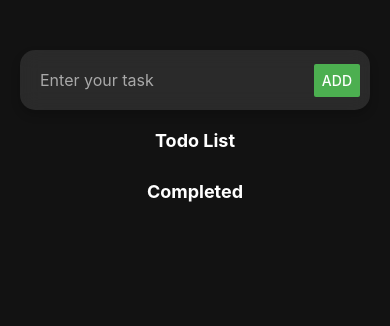
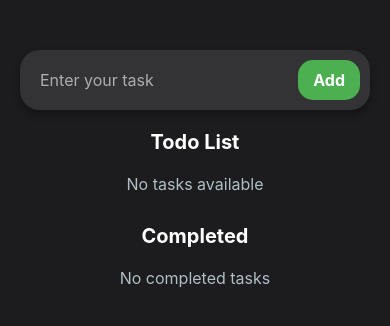
Before and after one commit to chiaraferrara/FirstNativePr, a React Native app: screen / in a window 390 px wide. Shown: the top 326 px of the page. Built offline with nearby package versions, Linux system fonts and the light colour scheme.

Commit message:
todo list without view and text error

```diff
--- a/App.js
+++ b/App.js
@@ -1,6 +1,6 @@
-import { StatusBar } from 'expo-status-bar';
-import { useState } from 'react';
-import { Button, StyleSheet, Text, TextInput, View } from 'react-native';
+import { StatusBar } from "expo-status-bar";
+import { useState } from "react";
+import { Button, StyleSheet, Text, TextInput, View, TouchableOpacity } from "react-native";
 
 export default function App() {
   const [todoList, setTodoList] = useState([]);
@@ -9,7 +9,7 @@ export default function App() {
 
   const submit = () => {
     if (todo.trim() !== "") {
-      setTodoList([...todoList, todo]);
+      setTodoList((currentList) => [...currentList, todo]);
       setTodo("");
     }
   };
@@ -29,50 +29,61 @@ export default function App() {
 
   return (
     <View style={styles.container}>
-      {/* Input Section */}
       <View style={styles.inputContainer}>
         <TextInput
           style={styles.textInput}
           placeholder="Enter your task"
           placeholderTextColor="rgba(255, 255, 255, 0.6)"
           value={todo}
-          onChangeText={(text) => {
-            setTodo(text);
-          }}
+          onChangeText={(text) => setTodo(text)}
         />
-        <Button title="Add" color="#4CAF50" onPress={submit} />
+        <TouchableOpacity style={styles.addButton} onPress={submit}>
+          <Text style={styles.addButtonText}>Add</Text>
+        </TouchableOpacity>
       </View>
 
-      {/* Todo List */}
       <View style={styles.listContainer}>
         <Text style={styles.sectionTitle}>Todo List</Text>
-        {todoList.map((todo, index) => (
+        {todoList.length === 0 ? (
+          <View style={styles.emptyContainer}>
+            <Text style={styles.emptyText}>No tasks available</Text>
+          </View>
+        ) : (
+          todoList.map((todo, index) => (
             <View key={index} style={styles.todoContainer}>
-            <Text style={styles.title}>{todo}</Text>
+              <Text style={styles.todoText}>{todo}</Text>
               <View style={styles.buttonContainer}>
-              <Button
-                title="✔"
-                color="#4CAF50"
+                <TouchableOpacity
+                  style={[styles.actionButton, styles.completeButton]}
                   onPress={() => completeTodo(index)}
-              />
-              <Button
-                title="✖"
-                color="#F44336"
+                >
+                  <Text style={styles.buttonText}>✔</Text>
+                </TouchableOpacity>
+                <TouchableOpacity
+                  style={[styles.actionButton, styles.deleteButton]}
                   onPress={() => deleteTodo(index)}
-              />
+                >
+                  <Text style={styles.buttonText}>✖</Text>
+                </TouchableOpacity>
               </View>
             </View>
-        ))}
+          ))
+        )}
       </View>
 
-      {/* Completed List */}
       <View style={styles.listContainer}>
         <Text style={styles.sectionTitle}>Completed</Text>
-        {completedList.map((todo, index) => (
+        {completedList.length === 0 ? (
+          <View style={styles.emptyContainer}>
+            <Text style={styles.emptyText}>No completed tasks</Text>
+          </View>
+        ) : (
+          completedList.map((todo, index) => (
             <View key={index} style={styles.todoContainer}>
-            <Text style={styles.title}>{todo}</Text>
+              <Text style={[styles.todoText, styles.completedText]}>{todo}</Text>
             </View>
-        ))}
+          ))
+        )}
       </View>
 
       <StatusBar style="light" />
@@ -83,7 +94,7 @@ export default function App() {
 const styles = StyleSheet.create({
   container: {
     flex: 1,
-    backgroundColor: "#121212",
+    backgroundColor: "#1C1C1E",
     alignItems: "center",
     paddingHorizontal: 20,
     paddingTop: 50,
@@ -94,13 +105,12 @@ const styles = StyleSheet.create({
     marginBottom: 20,
     alignItems: "center",
     backgroundColor: "rgba(255, 255, 255, 0.1)",
-    borderRadius: 15,
+    borderRadius: 20,
     padding: 10,
     shadowColor: "#000",
-    shadowOpacity: 0.2,
+    shadowOpacity: 0.3,
     shadowRadius: 10,
     shadowOffset: { width: 0, height: 5 },
-    backdropFilter: "blur(10px)", // Questo stile sarà visibile solo nel browser con Expo.
   },
   textInput: {
     flex: 1,
@@ -108,12 +118,25 @@ const styles = StyleSheet.create({
     padding: 10,
     fontSize: 16,
   },
+  addButton: {
+    backgroundColor: "#4CAF50",
+    borderRadius: 15,
+    paddingHorizontal: 15,
+    paddingVertical: 10,
+    justifyContent: "center",
+    alignItems: "center",
+  },
+  addButtonText: {
+    color: "#FFFFFF",
+    fontWeight: "bold",
+    fontSize: 16,
+  },
   listContainer: {
     width: "100%",
     marginBottom: 20,
   },
   sectionTitle: {
-    fontSize: 18,
+    fontSize: 20,
     fontWeight: "bold",
     color: "#FFFFFF",
     marginBottom: 10,
@@ -123,7 +146,7 @@ const styles = StyleSheet.create({
     flexDirection: "row",
     justifyContent: "space-between",
     alignItems: "center",
-    backgroundColor: "rgba(255, 255, 255, 0.1)",
+    backgroundColor: "rgba(255, 255, 255, 0.15)",
     borderRadius: 15,
     padding: 15,
     marginBottom: 10,
@@ -131,8 +154,9 @@ const styles = StyleSheet.create({
     shadowOpacity: 0.2,
     shadowRadius: 10,
     shadowOffset: { width: 0, height: 5 },
+    backdropFilter: "blur(10px)",
   },
-  title: {
+  todoText: {
     fontSize: 16,
     color: "#FFFFFF",
     flex: 1,
@@ -141,4 +165,32 @@ const styles = StyleSheet.create({
     flexDirection: "row",
     gap: 10,
   },
+  actionButton: {
+    borderRadius: 10,
+    paddingHorizontal: 12,
+    paddingVertical: 8,
+    justifyContent: "center",
+    alignItems: "center",
+  },
+  completeButton: {
+    backgroundColor: "#4CAF50",
+  },
+  deleteButton: {
+    backgroundColor: "#F44336",
+  },
+  buttonText: {
+    color: "#FFFFFF",
+    fontSize: 16,
+  },
+  completedText: {
+    color: "#B0BEC5",
+  },
+  emptyContainer: {
+    alignItems: "center",
+    padding: 10,
+  },
+  emptyText: {
+    color: "#B0BEC5",
+    fontSize: 16,
+  },
 });
```
Lines whose indentation alone changed are shown as unchanged.
